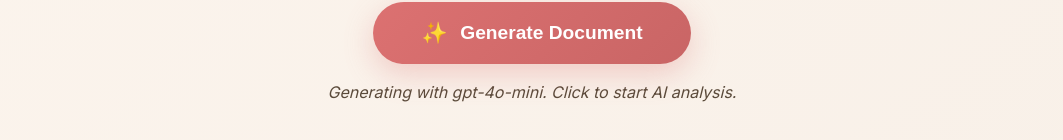
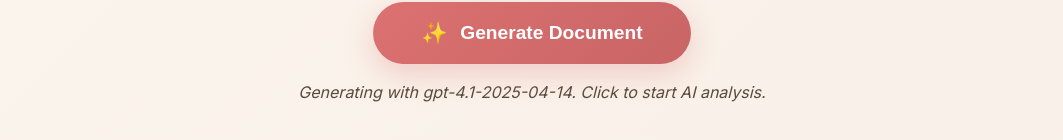
Before and after one commit to alexper490/paralagent, a React (Create React App) app: page /dashboard in a window 1280 px wide. Shown: the part 1338-1478 px from the top of the page, without its empty margins (108-1171 px from the left). Built offline with nearby package versions, Linux system fonts and the light colour scheme.

Commit message:
stupid shit version stupid fucking shit shit version

```diff
--- a/src/Dashboard.js
+++ b/src/Dashboard.js
@@ -5,7 +5,7 @@ import Confetti from 'react-confetti';
 import './Dashboard.css';
 
 // Developer-configurable AI Model
-const DEV_CONFIG_AI_MODEL = 'gpt-4o-mini'; // <-- YOU CAN CHANGE THIS VARIABLE
+const DEV_CONFIG_AI_MODEL = 'gpt-4.1-2025-04-14'; // <-- YOU CAN CHANGE THIS VARIABLE
 
 function Dashboard() {
   const [textContent, setTextContent] = useState('');
```
